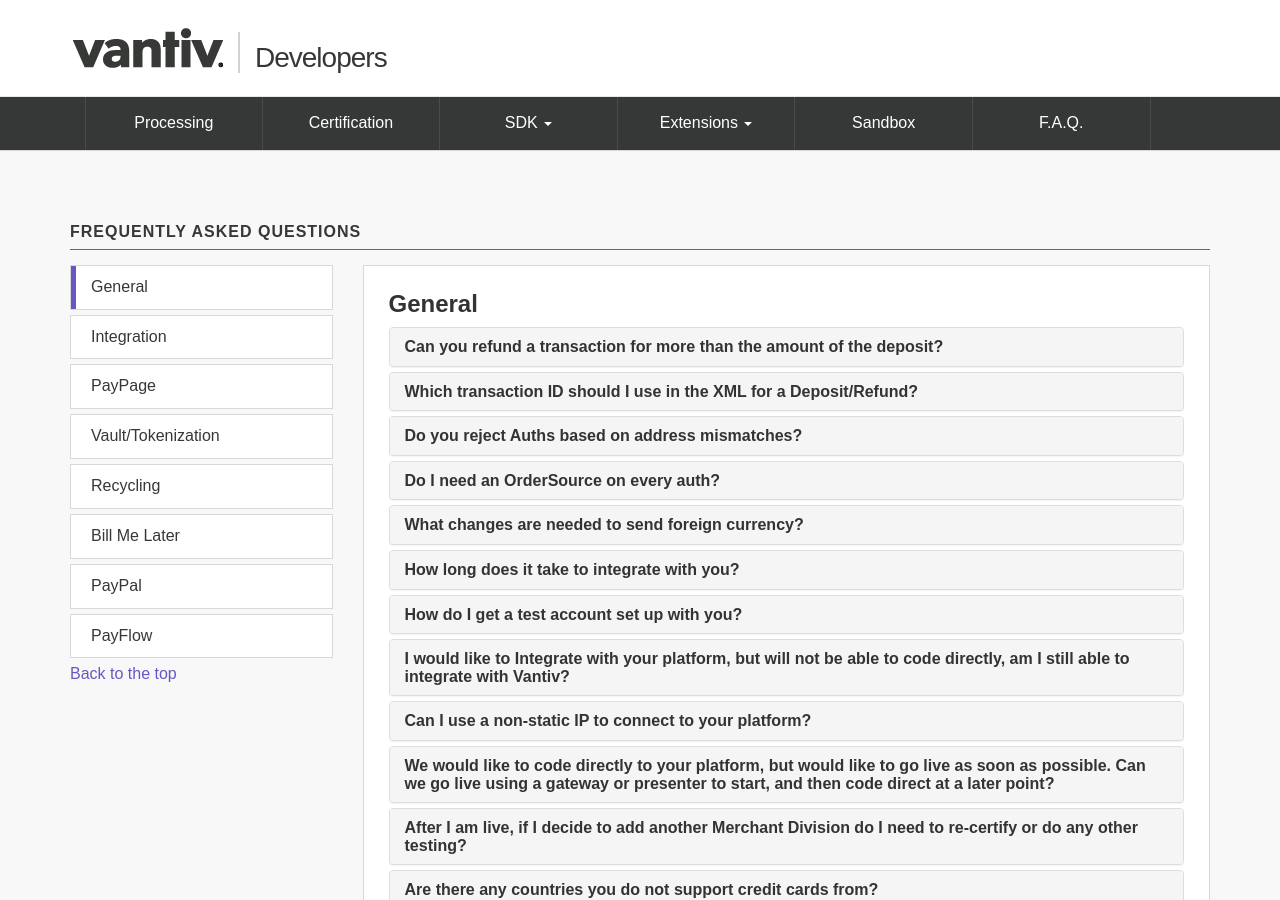
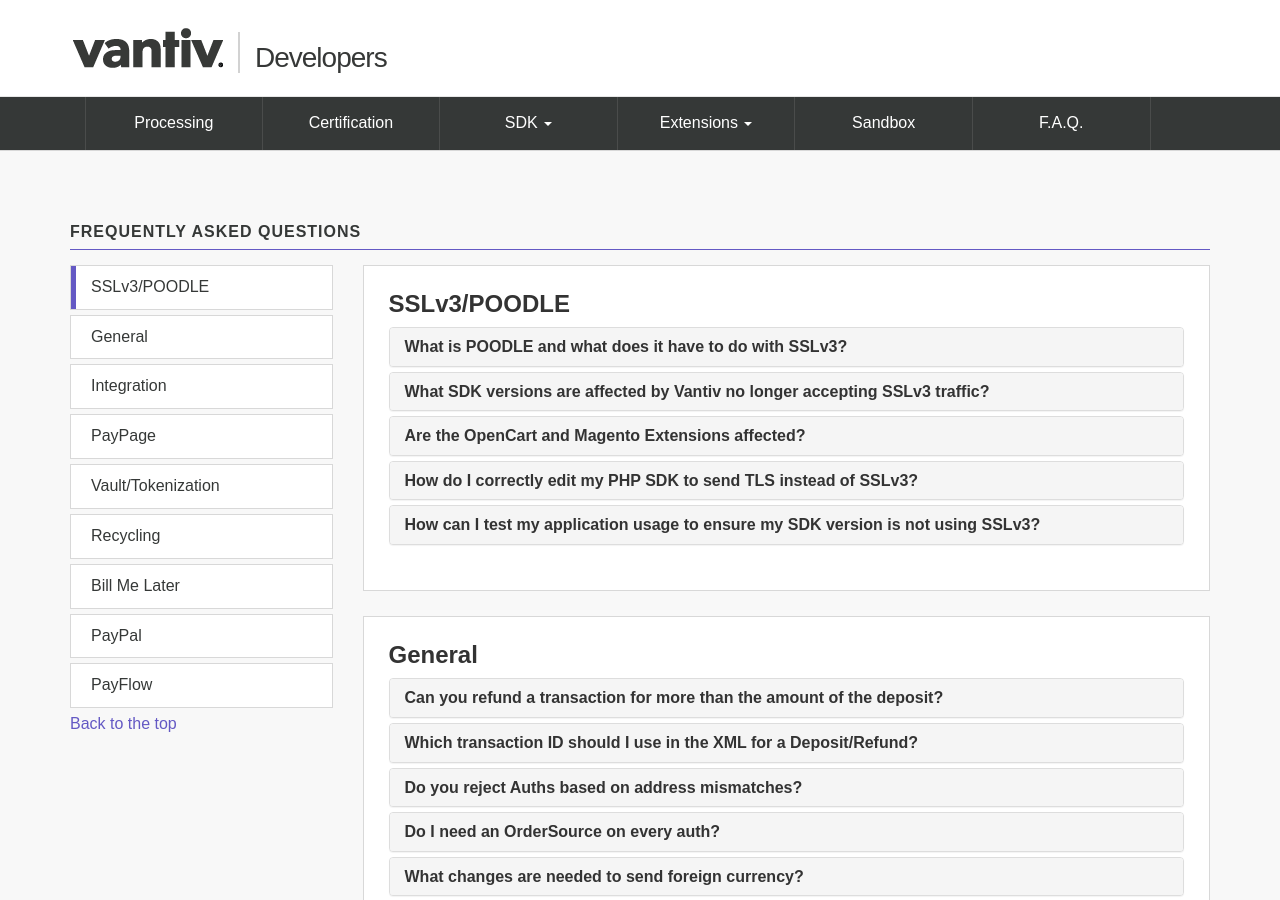
Before and after one commit to isunnapud/vantiv.github.io, a Jekyll site: the page built from faqs/index.html, in a window 1280 px wide and 900 px high. Built offline with Jekyll 4.4.1, drawn with Linux system fonts in a browser that asks for light colours; nearby versions of some CDN libraries.

Commit message:
Add Poodle to top of FAQ

```diff
--- a/faqs/index.html
+++ b/faqs/index.html
@@ -24,7 +24,8 @@
 			<div class="col-md-3">
 				<div id="fixedMenu" class="navbar-spy" data-spy="affix" data-offset-top="280">
 					<ul class="nav nav-bordered nav-stacked" role="tablist">
-						<li class="active"><a href="#general" data-toggle="tab">General</a></li>
+						<li class="active"><a href="#poodle" data-toggle="tab">SSLv3/POODLE</a></li>
+						<li><a href="#general" data-toggle="tab">General</a></li>
 						<li><a href="#integration" data-toggle="tab">Integration</a></li>
 						<li><a href="#paypage" data-toggle="tab">PayPage</a></li>
 						<li><a href="#tokenization" data-toggle="tab">Vault/Tokenization</a></li>
@@ -38,6 +39,62 @@
 			</div>
 
 			<div class="col-md-9">
+				<div class="boxed">
+					<h3 id="poodle">SSLv3/POODLE</h3>
+
+					<div class="panel-group">
+						<div class="panel panel-default">
+							<div class="panel-heading">
+								<h4 class="panel-title"><a data-toggle="collapse" data-parent="#accordion" data-target="#poodle1" href="#">What is POODLE and what does it have to do with SSLv3?</a></h4>
+							</div>
+							<div id="poodle1" class="panel-collapse collapse">
+								<div class="panel-body">
+									In October 2014, security researchers discovered and published a vulnerability known as POODLE (CVE-2014-3566), which affects the Secure Sockets Layer version 3 (SSLv3) protocol.  This protocol is currently one of several encryption protocols supported by Vantiv eCommerce, but it can be exploited by a malicious party to extract sensitive information from secure traffic.  Beginning January 9, 2015, Vantiv’s production servers will  limit SSLv3 traffic and as of January 27, 2015, we will no longer acceptany SSLv3 traffic.  Only traffic using newer encryption protocols including TLS v1 and later will be accepted.
+								</div>
+							</div>
+						</div>
+						<div class="panel panel-default">
+							<div class="panel-heading">
+								<h4 class="panel-title"><a data-toggle="collapse" data-parent="#accordion" data-target="#poodle2" href="#">What SDK versions are affected by Vantiv no longer accepting SSLv3 traffic?</a></h4>
+							</div>
+							<div id="poodle2" class="panel-collapse collapse">
+								<div class="panel-body">
+									All versions of the 8.X PHP SDK prior to version 8.27.1, as well as version 9.0.0 are written to use only SSLv3 by default. These, along with the OpenCart and Magento extensions, are the only affected SDKs.  PHP SDK versions 8.27.1 and 9.0.1 have been released that are written to use TLSv1.x as the encryption protocol.  The required code change is also simple to apply to your existing PHP SDK if you choose to make the code change yourself without upgrading to the latest SDK version.
+								</div>
+							</div>
+						</div>
+						<div class="panel panel-default">
+							<div class="panel-heading">
+								<h4 class="panel-title"><a data-toggle="collapse" data-parent="#accordion" data-target="#poodle3" href="#">Are the OpenCart and Magento Extensions affected?</a></h4>
+							</div>
+							<div id="poodle3" class="panel-collapse collapse">
+								<div class="panel-body">
+									Yes.  Since both the OpenCart and Magento extensions include an embedded PHP SDK, they are affected.  Please see the “How do I correctly edit my PHP SDK to send TLS instead of SSLv3” question below for instructions on how to edit the PHP SDK embedded in OpenCart and Magento extensions to send TLS instead of SSLv3 traffic.
+								</div>
+							</div>
+						</div>
+						<div class="panel panel-default">
+							<div class="panel-heading">
+								<h4 class="panel-title"><a data-toggle="collapse" data-parent="#accordion" data-target="#poodle4" href="#">How do I correctly edit my PHP SDK to send TLS instead of SSLv3?</a></h4>
+							</div>
+							<div id="poodle4" class="panel-collapse collapse">
+								<div class="panel-body">
+									In the Communications.php module of your PHP SDK, find the line that sets CURLOPT_SSLVERSION to 3. By changing the value to 1 (use TLSv1), you will be able to ensure that your application will send TLS traffic to Vantiv.
+								</div>
+							</div>
+						</div>
+						<div class="panel panel-default">
+							<div class="panel-heading">
+								<h4 class="panel-title"><a data-toggle="collapse" data-parent="#accordion" data-target="#poodle5" href="#">How can I test my application usage to ensure my SDK version is not using SSLv3?</a></h4>
+							</div>
+							<div id="poodle5" class="panel-collapse collapse">
+								<div class="panel-body">
+									The Sandbox, as well as the Vantiv Pre-Live and Post-Live certification environments have been patched to disallow SSLv3
+								</div>
+							</div>
+						</div>
+					</div>
+				</div>
 				<div class="boxed">
 					<h3 id="general">General</h3>
 
```
